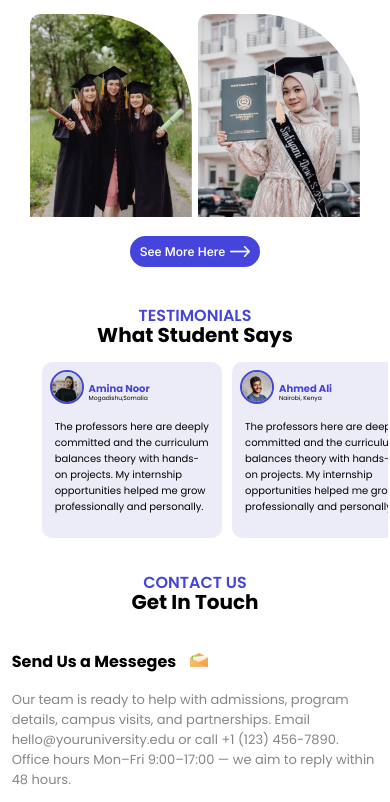
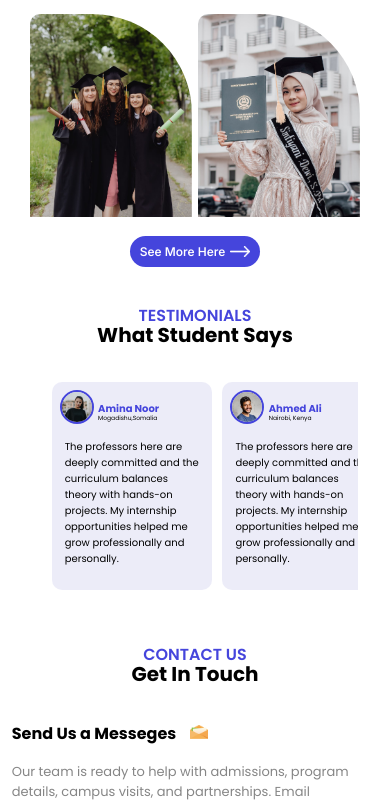
Before and after one commit to mohaproprog/udusity-uni-, a React (Vite) app: page / in a window 390 px wide. Shown: the part 3064-3866 px from the top of the page. Built offline with nearby package versions, Linux system fonts and the light colour scheme; a web font is replaced by a local one.

Commit message:
fixed the testimonial overflow

```diff
--- a/src/Components/testimonials/testimonials.css
+++ b/src/Components/testimonials/testimonials.css
@@ -62,59 +62,6 @@
     padding: 5px;
 }
 
-
-/* -------media---queriez----- */
-/* @media(max-width:900px){
-    .testimonials .backArrow, .nextArrow {
-        padding: 7px;
-        width: 15px;
-    }
-    .slider ul{
-        width: 170%;
-    }
-    .slider ul li{
-        padding-left: 30px;
-    }
-
-}
-@media(max-width:7540px){
-    .userImg img{
-    width: 30px;
-    height: 30px;
-}
-.userInfo h3{
-    font-size: 15px;
-}
-.userInfo span{
-    font-size: 10px;
-}
-.user p{
-    font-size: 15px;
-}
-
-
-}
-
-@media(max-width:608px){
-    .testimonials  {
-       padding: 0 30px;
-    }
-    .user p{
-    font-size: 10px;
-}
-.userInfo h3{
-    font-size: 10px;
-    margin-bottom: 19px;
-}
-.userInfo span{
-    font-size: 8px;
-
-}
-
-
-
-} */
-
 @media (max-width:870px){
     .testimonials{
         padding: 0 40px;
@@ -141,8 +88,9 @@
 
 @media (max-width:450px){
     .testimonials{
-        padding: 0 10px;
-        margin: -20px;
+        padding: 0 20px 0 0px;
+        margin: auto;
+        overflow-x: hidden;
     }
     .testimonials .backArrow, .nextArrow{
         display: none;
```
